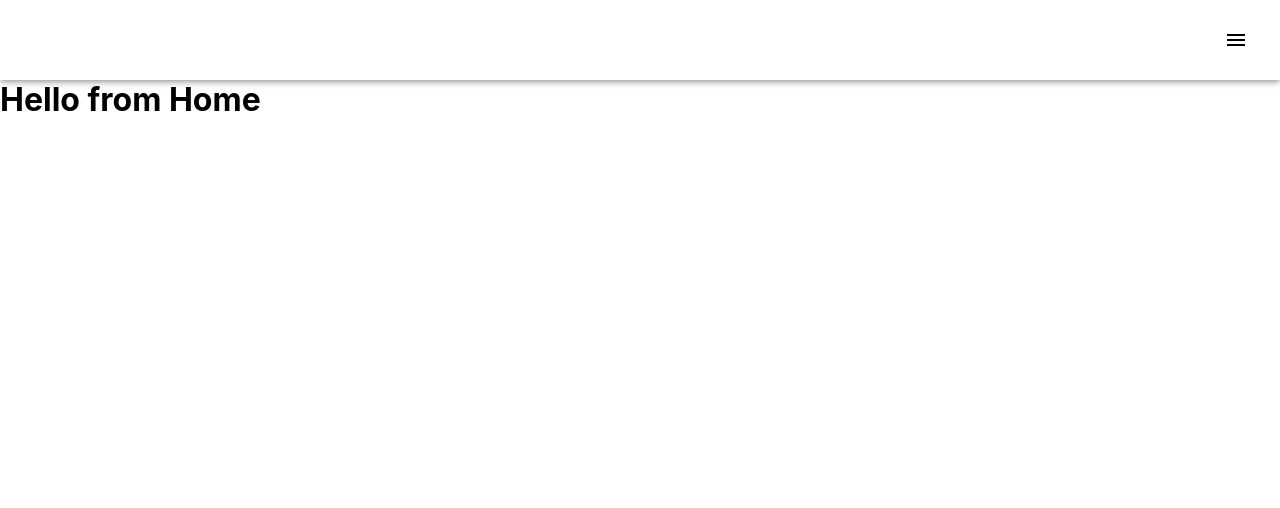
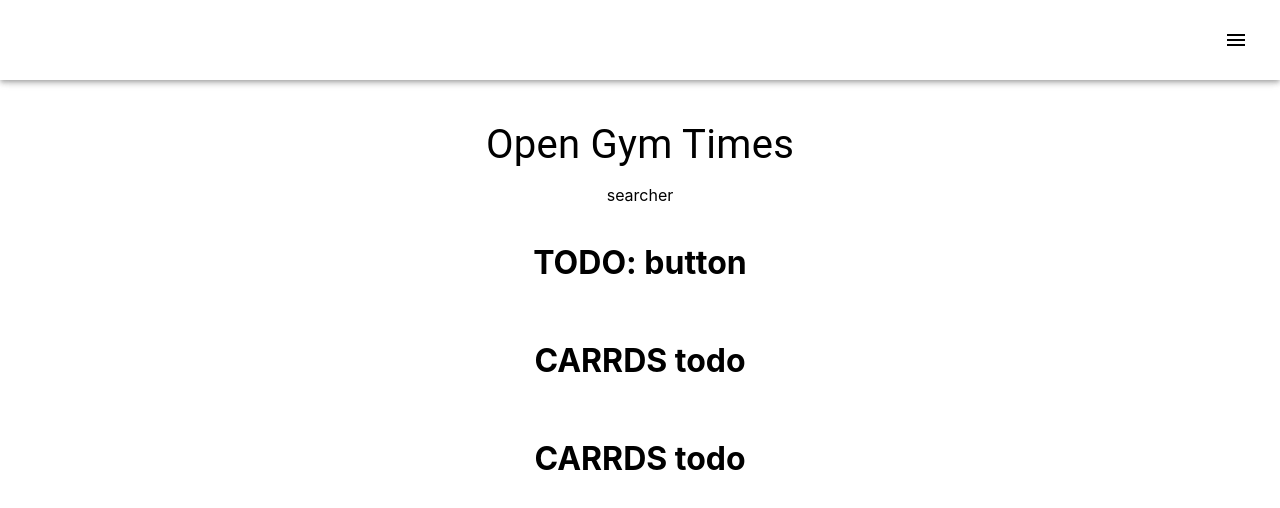
Before and after one commit to camy-code/gymViewerFrontEnd, a React (Create React App) app: page / in a window 1280 px wide. Shown: the top 508 px of the page. Built offline with nearby package versions, Linux system fonts and the light colour scheme.

Commit message:
Got the basic scaffolding

```diff
--- /dev/null
+++ b/src/components/ButtonGroup.js
@@ -0,0 +1,5 @@
+export function ButtonGroup({expandClick, collapseClick}) {
+    return <>
+        <h1>TODO: button</h1>
+    </>
+}
--- /dev/null
+++ b/src/components/GymCard.js
@@ -0,0 +1,4 @@
+const GymCard = ()=> {
+return <h1>CARRDS todo</h1>
+}
+export default GymCard;
--- /dev/null
+++ b/src/components/Searcher.js
@@ -0,0 +1,4 @@
+// Java script is so funky
+export function Searcher() {
+    return <>searcher</>
+}
--- a/src/pages/Home.js
+++ b/src/pages/Home.js
@@ -1,9 +1,30 @@
-import { Box } from "@mui/material"
 import ColorPick from "../tools/ColorPick"
 
+// The following are my MUI imports
+import Grid from "@mui/material/Grid2"
+import {Box, Typography} from "@mui/material"
+import { Searcher } from "../components/Searcher"
+import { ButtonGroup } from "../components/ButtonGroup"
+import GymCard from "../components/GymCard"
 
 const Home = () => {
-    return <h1>Hello from Home </h1>
+
+    // TODO: define constants and shit here so you dont fall into same
+    // trap of 481
+    const tempArr = [{name:"Monday"},{name:"Tuesday"}] // update later
+
+    return <>
+    <Box>
+        <Grid container direction={"column"} justifyContent={"center"} alignItems={"center"} spacing={2}>
+            <Typography variant="h4" fontSize={40} sx={{marginTop:5}}>Open Gym Times</Typography>
+            <Searcher/>
+            <ButtonGroup/>
+            {tempArr.map((key,index)=>(
+                <GymCard/>
+            ))}
+        </Grid>
+        </Box>
+    </>
 
 }
 
```
